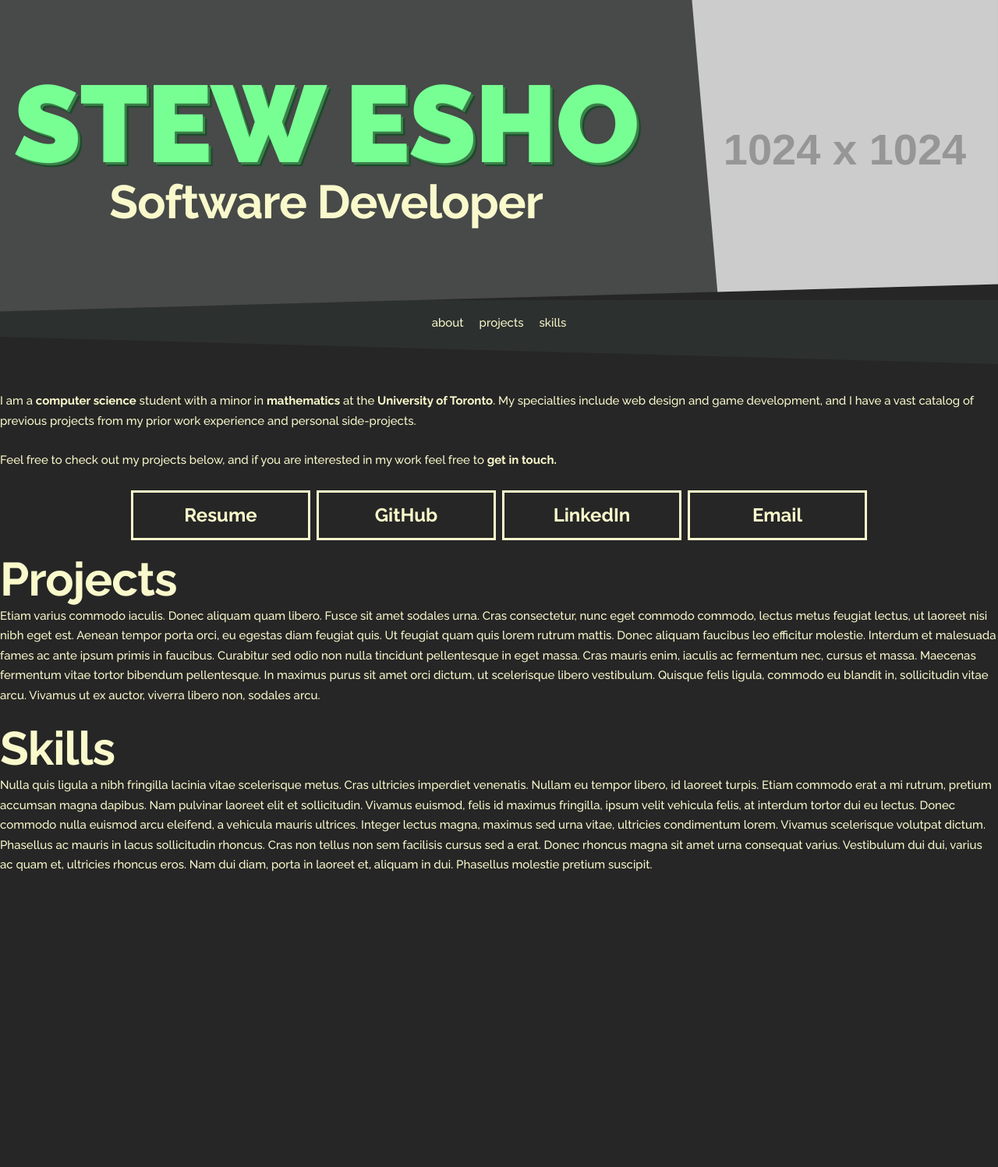
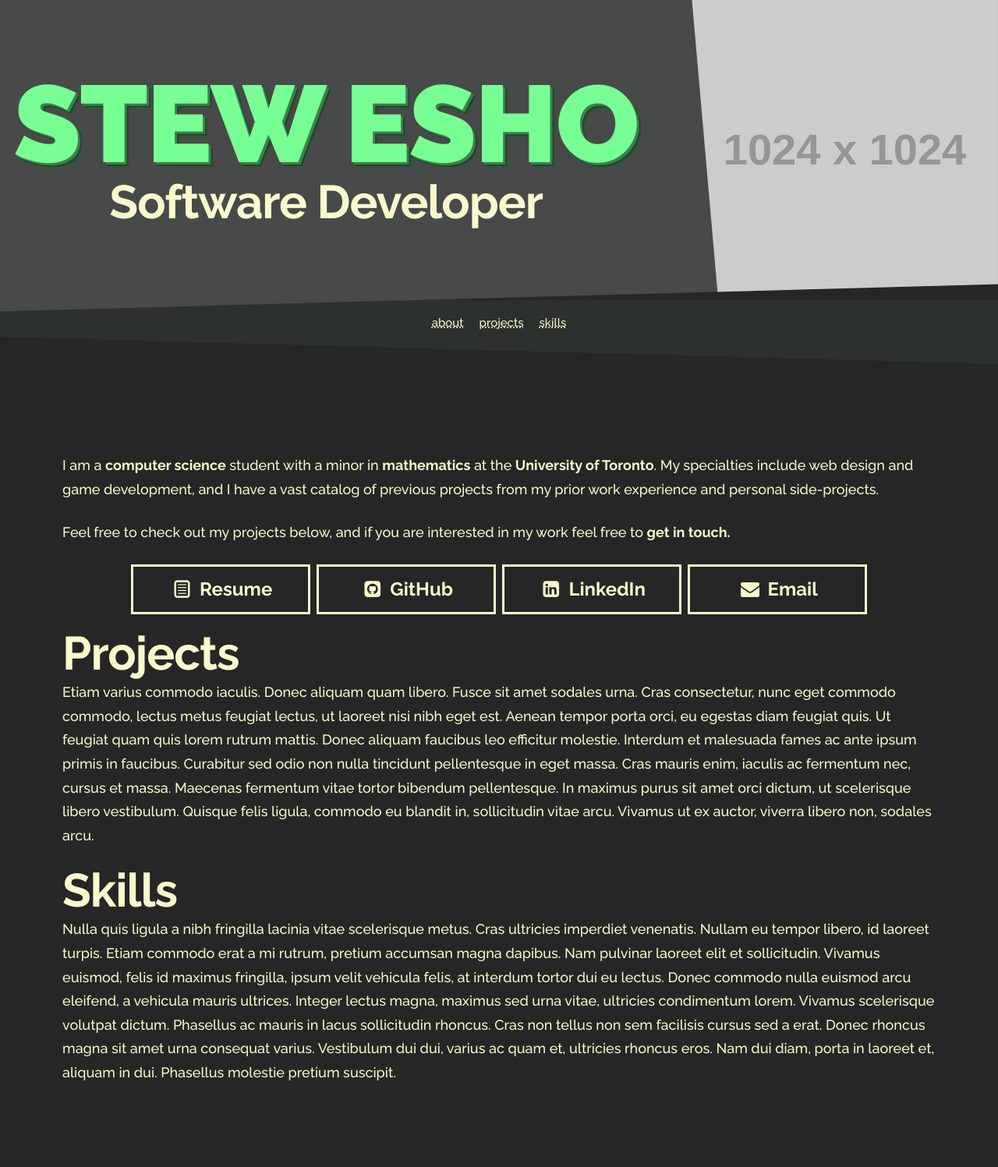
Before and after one commit to StewEsho/stewesho.github.io, a Jekyll site: the page built from index.html, in a window 1280 px wide. Shown: the whole page at 78% size. Built offline with Jekyll 4.4.1, drawn with Linux system fonts in a browser that asks for light colours; before the commit the page ends 1148 px from its top, so only the background shows below that.

Commit message:
added fonts

```diff
--- a/_layouts/default.html
+++ b/_layouts/default.html
@@ -6,10 +6,10 @@
 
         <link href="https://fonts.googleapis.com/css?family=Raleway:500,700,900&display=swap" rel="stylesheet">
 
-        <link rel="stylesheet" type="text/css" href="assets/css/normalize.css" />
-        <link rel="stylesheet" type="text/css" href="assets/css/skeleton.css"  />
-        <link rel="stylesheet" type="text/css" href="assets/css/style.css"     />
-
+        <link rel="stylesheet" type="text/css" href="assets/css/vendor/normalize.css" />
+        <link rel="stylesheet" type="text/css" href="assets/css/vendor/skeleton.css"  />
+        <link rel="stylesheet" type="text/css" href="assets/css/vendor/fontello.css"  />
+        <link rel="stylesheet" type="text/css" href="assets/css/style.css"            />
         <script src="https://code.jquery.com/jquery-3.4.1.slim.min.js"
 			  integrity="sha256-pasqAKBDmFT4eHoN2ndd6lN370kFiGUFyTiUHWhU7k8="
               crossorigin="anonymous"></script>
--- a/assets/css/style.scss
+++ b/assets/css/style.scss
@@ -1,6 +1,18 @@
 ---
 ---
 //The above lines are Jekyll front-matter. This allows Jekyll to automatically interpret and compile this Sass file.
+
+/**
+Font Icons: {
+    icon-doc-text
+    icon-mail-alt
+    icon-link-ext-alt
+    icon-youtube-play
+    icon-file-code
+    icon-github-squared
+    icon-linkedin-squared
+}
+**/
 
 /**
 * MIXINS + FUNCTIONS
@@ -25,10 +37,13 @@ $stew-darker-lime: rgb(60, 128, 74);
 * GENERAL
 **/
 a {
-    text-decoration: none;
+    text-decoration: underline;
+    text-decoration-style: dotted;
     color: $stew-beige;
     &:hover, &:active, &:focus {
         text-decoration: underline;
+        text-decoration-style: solid;
+        color: white;
     }
 } body {
     background-color: $stew-blackest;
@@ -43,6 +58,7 @@ a {
     margin-bottom: 2rem;
 } p {
     line-height: 1.7;
+    font-size: 1.8rem;
 }
 
 .columns {
@@ -126,6 +142,16 @@ section#title-container{
 }
 
 /**
+* content
+**/
+main#content{
+    padding: 8rem;
+    @media screen and (max-width: 680px) {
+        padding: 0.8rem;
+    }
+}
+
+/**
 * About
 **/
 
--- /dev/null
+++ b/assets/css/vendor/fontello.css
@@ -0,0 +1,64 @@
+@font-face {
+  font-family: 'fontello';
+  src: url('../../font/fontello.eot?49623714');
+  src: url('../../font/fontello.eot?49623714#iefix') format('embedded-opentype'),
+       url('../../font/fontello.woff2?49623714') format('woff2'),
+       url('../../font/fontello.woff?49623714') format('woff'),
+       url('../../font/fontello.ttf?49623714') format('truetype'),
+       url('../../font/fontello.svg?49623714#fontello') format('svg');
+  font-weight: normal;
+  font-style: normal;
+}
+/* Chrome hack: SVG is rendered more smooth in Windozze. 100% magic, uncomment if you need it. */
+/* Note, that will break hinting! In other OS-es font will be not as sharp as it could be */
+/*
+@media screen and (-webkit-min-device-pixel-ratio:0) {
+  @font-face {
+    font-family: 'fontello';
+    src: url('../../font/fontello.svg?49623714#fontello') format('svg');
+  }
+}
+*/
+
+ [class^="icon-"]:before, [class*=" icon-"]:before {
+  font-family: "fontello";
+  font-style: normal;
+  font-weight: normal;
+  speak: none;
+
+  display: inline-block;
+  text-decoration: inherit;
+  width: 1em;
+  margin-right: .2em;
+  text-align: center;
+  /* opacity: .8; */
+
+  /* For safety - reset parent styles, that can break glyph codes*/
+  font-variant: normal;
+  text-transform: none;
+
+  /* fix buttons height, for twitter bootstrap */
+  line-height: 1em;
+
+  /* Animation center compensation - margins should be symmetric */
+  /* remove if not needed */
+  margin-left: .2em;
+
+  /* you can be more comfortable with increased icons size */
+  /* font-size: 120%; */
+
+  /* Font smoothing. That was taken from TWBS */
+  -webkit-font-smoothing: antialiased;
+  -moz-osx-font-smoothing: grayscale;
+
+  /* Uncomment for 3D effect */
+  /* text-shadow: 1px 1px 1px rgba(127, 127, 127, 0.3); */
+}
+
+.icon-doc-text:before { content: '\e800'; } /* '' */
+.icon-mail-alt:before { content: '\f0e0'; } /* '' */
+.icon-link-ext-alt:before { content: '\f14c'; } /* '' */
+.icon-youtube-play:before { content: '\f16a'; } /* '' */
+.icon-file-code:before { content: '\f1c9'; } /* '' */
+.icon-github-squared:before { content: '\f300'; } /* '' */
+.icon-linkedin-squared:before { content: '\f30c'; } /* '' */
--- a/index.html
+++ b/index.html
@@ -11,15 +11,19 @@ title: Stew Esho
     </p>
     <div class="cta">
         <div class="link">
+            <i class="icon icon-doc-text"></i>
             Resume
         </div>
         <div class="link">
+            <i class="icon icon-github-squared"></i>
             GitHub
         </div>
         <div class="link">
+            <i class="icon icon-linkedin-squared"></i>
             LinkedIn
         </div>
         <div class="link">
+            <i class="icon icon-mail-alt"></i>
             Email
         </div>
     </div>
```
Also changed, not shown: assets/css/vendor/normalize.css (renamed from assets/css/normalize.css), assets/css/vendor/skeleton.css (renamed from assets/css/skeleton.css), assets/font/fontello.ttf (added), assets/font/fontello.woff (added), assets/font/fontello.woff2 (added), 2 other files.
